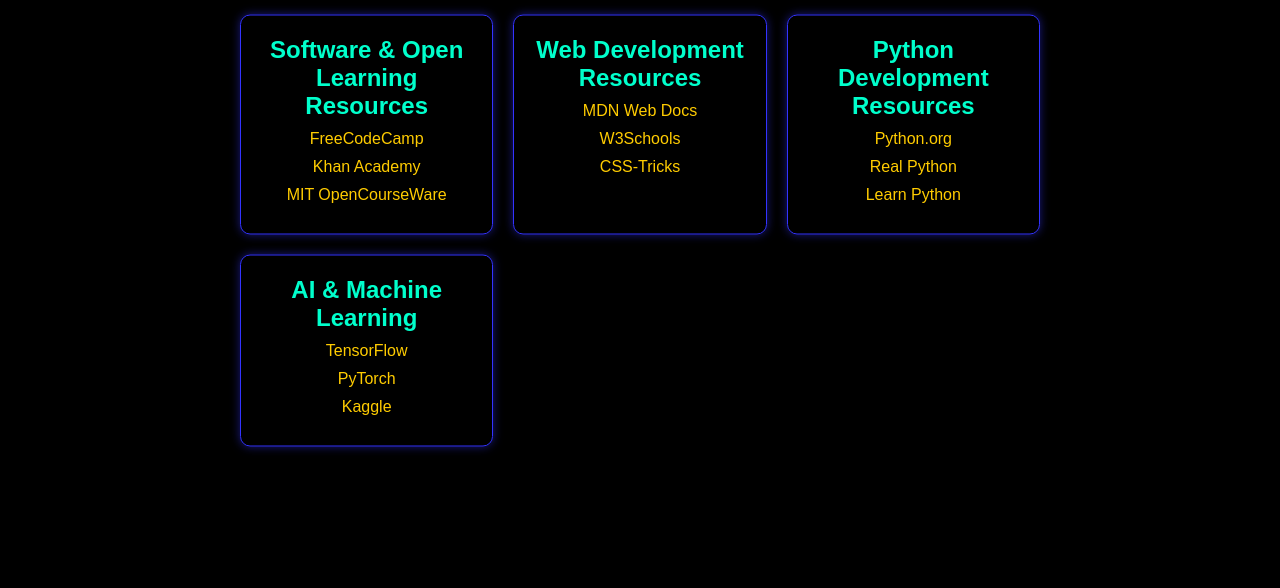
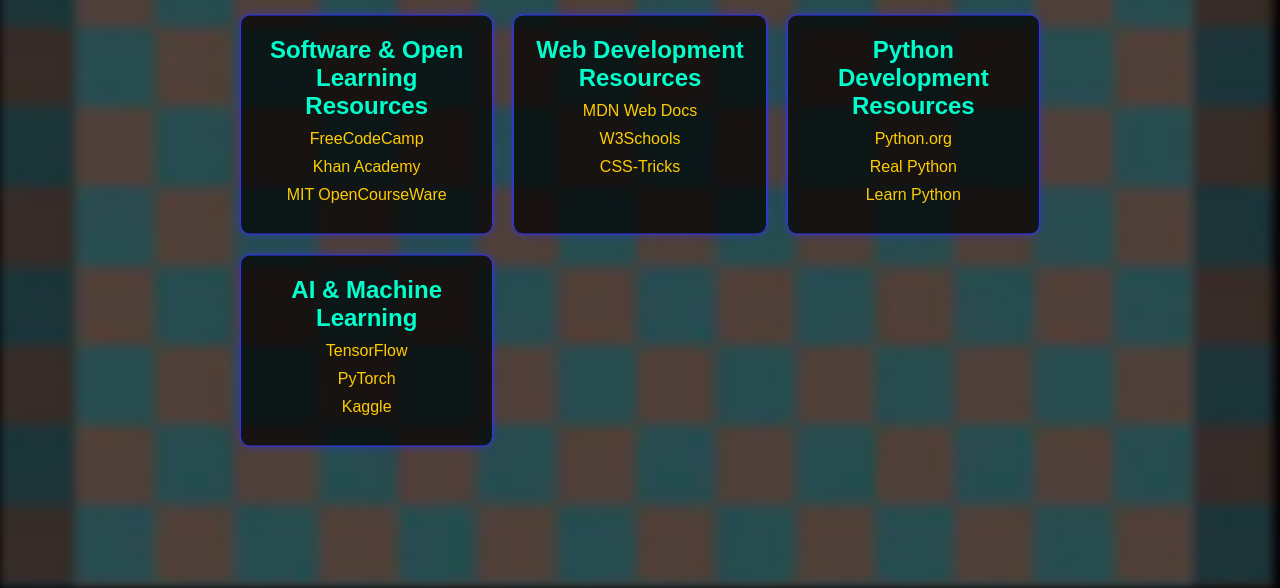
Before and after one commit to Gitfunded007/Gitfunded007.github.io, a plain HTML site: page index.html in a window 1280 px wide. Shown: the part 212-800 px from the top of the page. Drawn offline with Linux system fonts and the light colour scheme.

Commit message:
Update styles.css

```diff
--- a/styles.css
+++ b/styles.css
@@ -20,7 +20,7 @@ body {
     left: 0;
     width: 100%;
     height: 100%;
-    background: url('assets/modmenu-background.jpg') no-repeat center center/cover;
+    background: url('modmenu-background.jpg') no-repeat center center/cover;
     filter: blur(5px);
     z-index: -1;
 }
```
